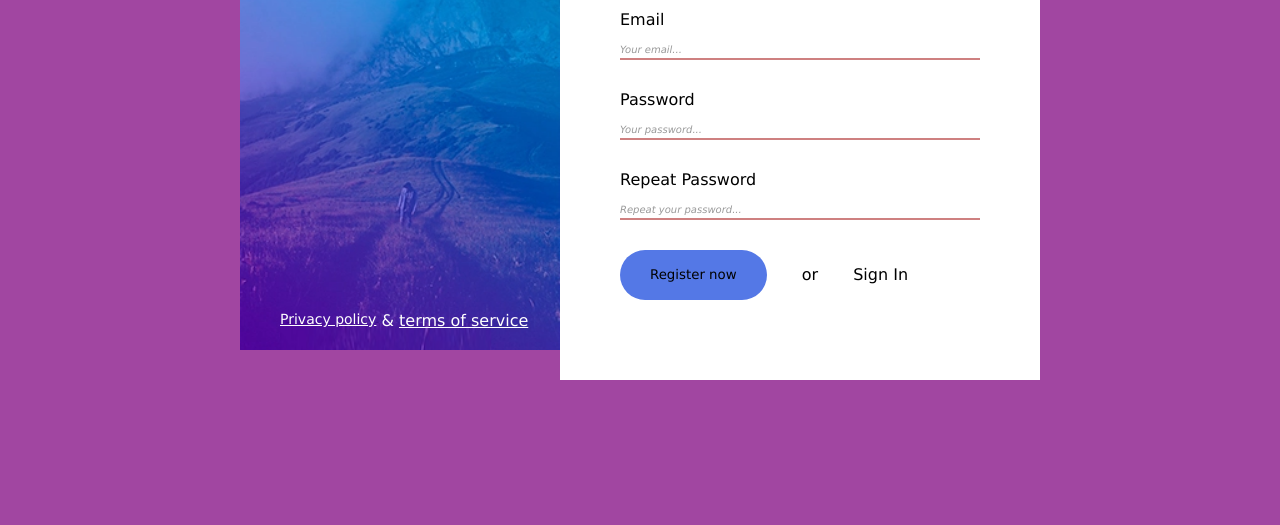
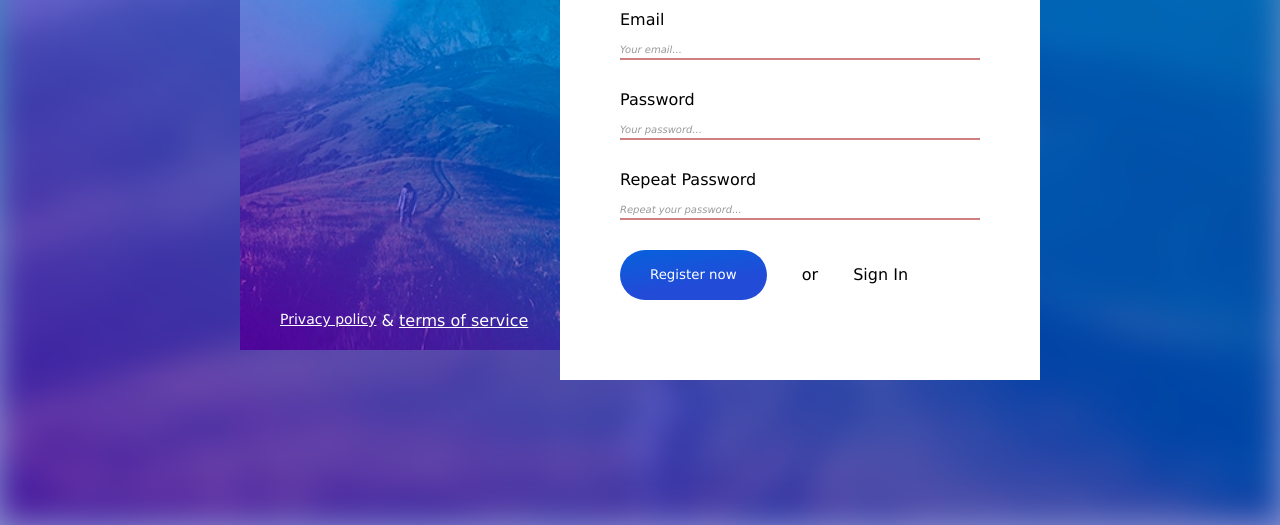
Before and after one commit to VaidasUrb/sig-up, a website: page index.html in a window 1280 px wide. Shown: the part 275-800 px from the top of the page. Drawn offline with Linux system fonts and the light colour scheme.

Commit message:
bacground blure

```diff
--- a/css/btn.css
+++ b/css/btn.css
@@ -5,7 +5,7 @@
   padding-left: 30px;
   padding-right: 30px;
   margin-bottom: 20px;
-  background-color: #0065db;
+  color: #fff;
   line-height: 20px;
   border: none;
   border-radius: 25px;
@@ -13,5 +13,10 @@
 }
 
 .btn {
-  background-color: rgb(84, 120, 230);
+  background: rgb(34, 75, 216);
+  background: linear-gradient(
+    352deg,
+    rgba(34, 75, 216, 1) 35%,
+    rgba(6, 97, 221, 1) 100%
+  );
 }
--- a/css/main.css
+++ b/css/main.css
@@ -8,16 +8,28 @@ body * {
 }
 
 body {
-  background-color: rgb(161, 70, 161);
+  background: rgb(137, 149, 213);
+  background: linear-gradient(
+    352deg,
+    rgba(137, 149, 213, 1) 35%,
+    rgba(0, 138, 171, 1) 100%
+  );
   position: relative;
   height: 100vh;
+}
+
+.img-bck {
+  width: 100%;
+  height: 100%;
+  object-position: center;
+  object-fit: cover;
+  filter: blur(1rem);
 }
 
 .container {
   display: inline-block;
   width: 800px;
   position: absolute;
-  position: relative;
   top: 50%;
   left: 50%;
   transform: translate(-50%, -50%);
--- a/index.html
+++ b/index.html
@@ -31,6 +31,7 @@
     <link rel="stylesheet" href="./css/main.css" />
   </head>
   <body>
+    <img class="img-bck" src="./img/hill.png" alt="" />
     <main class="container">
       <div class="left-column">
         <h1 class="main-title">Sign Up</h1>
```
